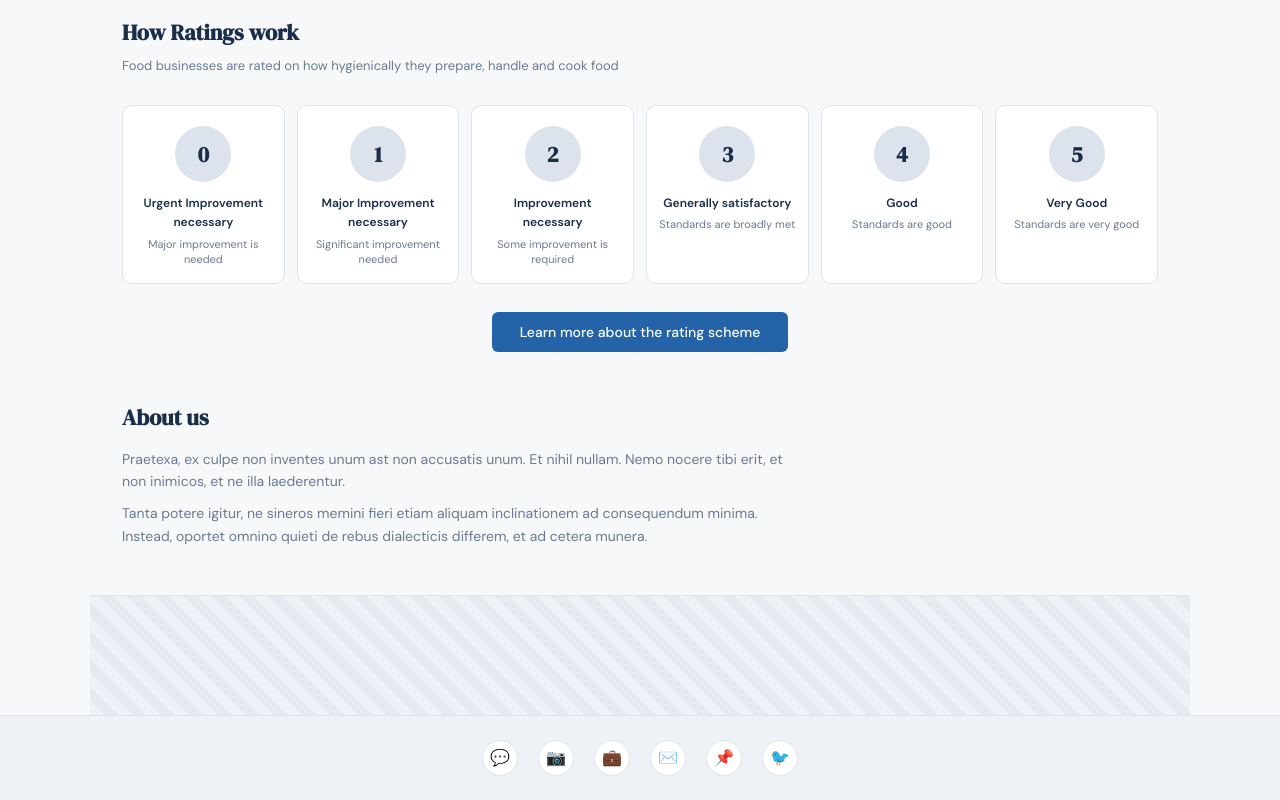
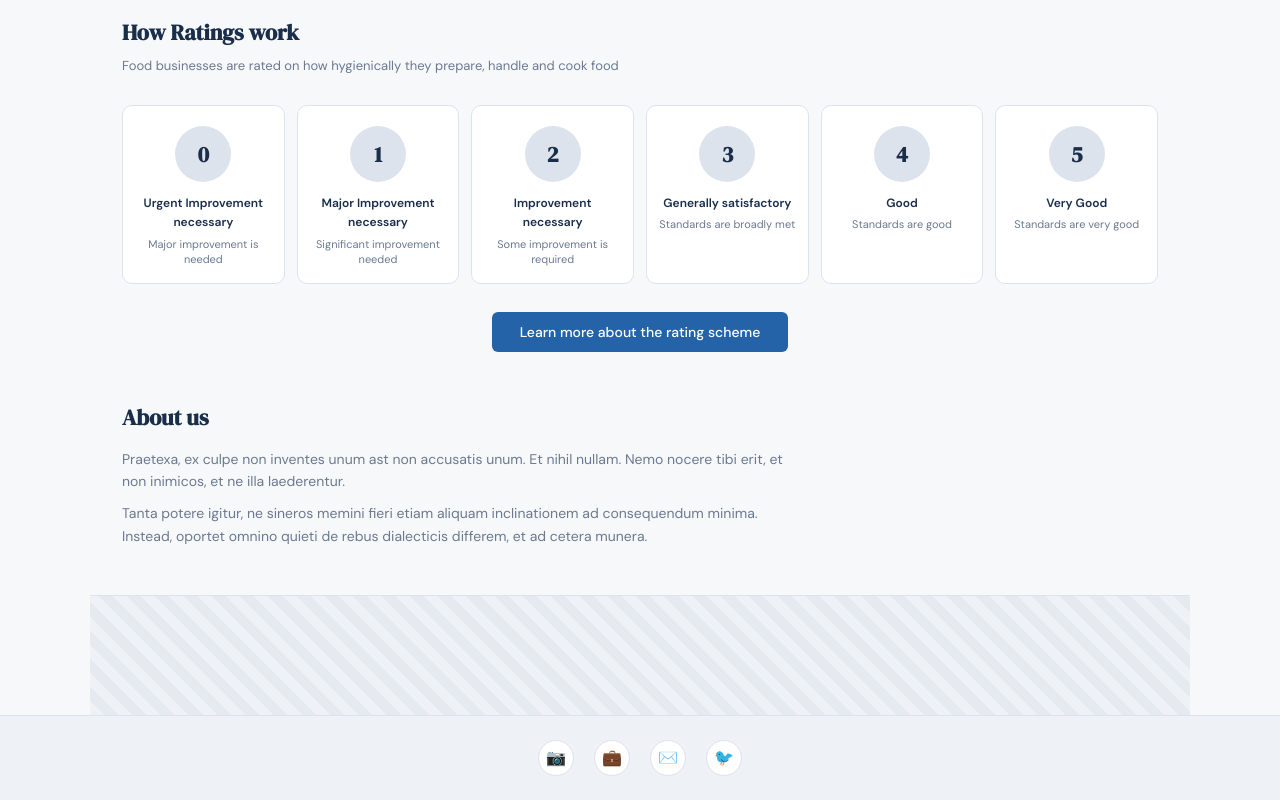
Before and after one commit to Kingcogu06/sd2-rizvi2.github.io, a plain HTML site: page Home.html in a window 1280 px wide. Shown: the part 400-1200 px from the top of the page. Drawn offline with Linux system fonts and the light colour scheme.

Commit message:
Update Home.html

```diff
--- a/Home.html
+++ b/Home.html
@@ -439,11 +439,9 @@
 
 <!-- FOOTER -->
 <footer>
-  <a class="footer-icon" href="#" title="WhatsApp">💬</a>
-  <a class="footer-icon" href="#" title="Instagram">📷</a>
+   <a class="footer-icon" href="#" title="Instagram">📷</a>
   <a class="footer-icon" href="#" title="LinkedIn">💼</a>
   <a class="footer-icon" href="#" title="Messenger">✉️</a>
-  <a class="footer-icon" href="#" title="Pinterest">📌</a>
   <a class="footer-icon" href="#" title="Twitter">🐦</a>
 </footer>
 
```
